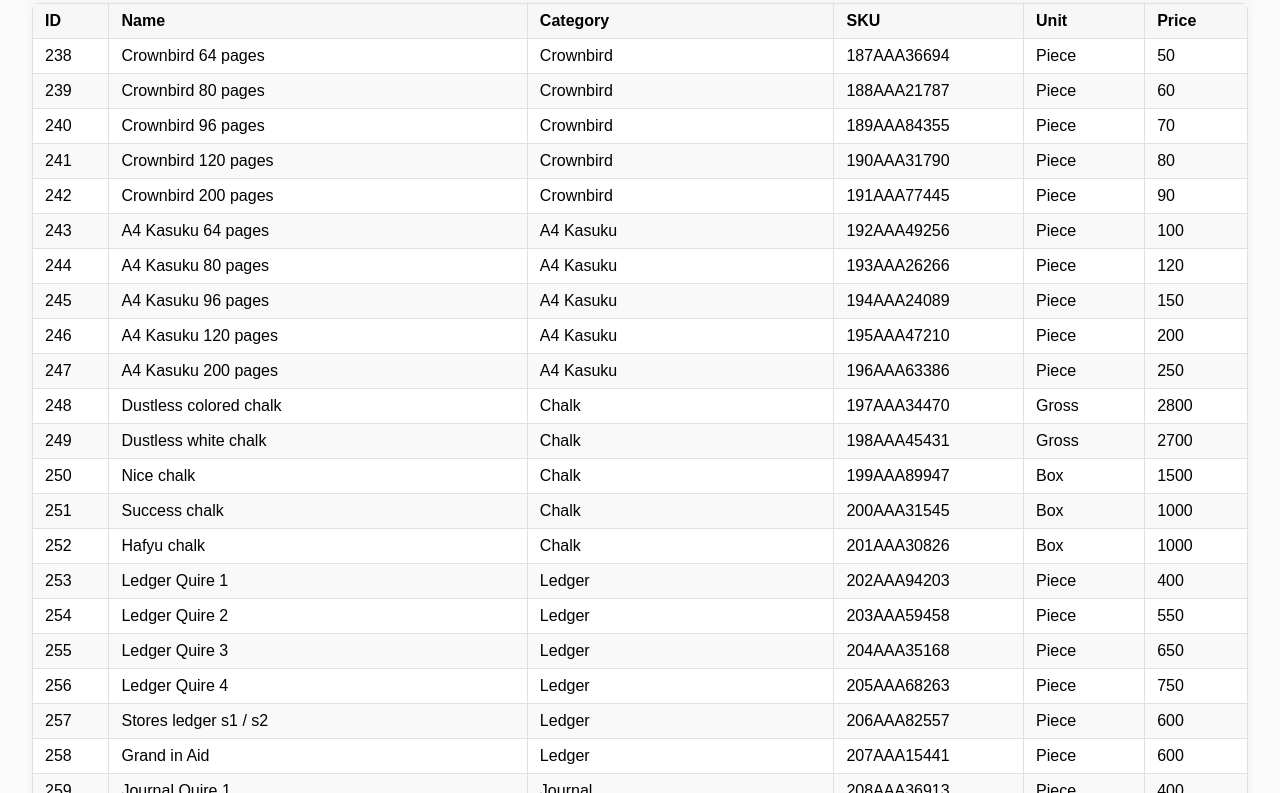
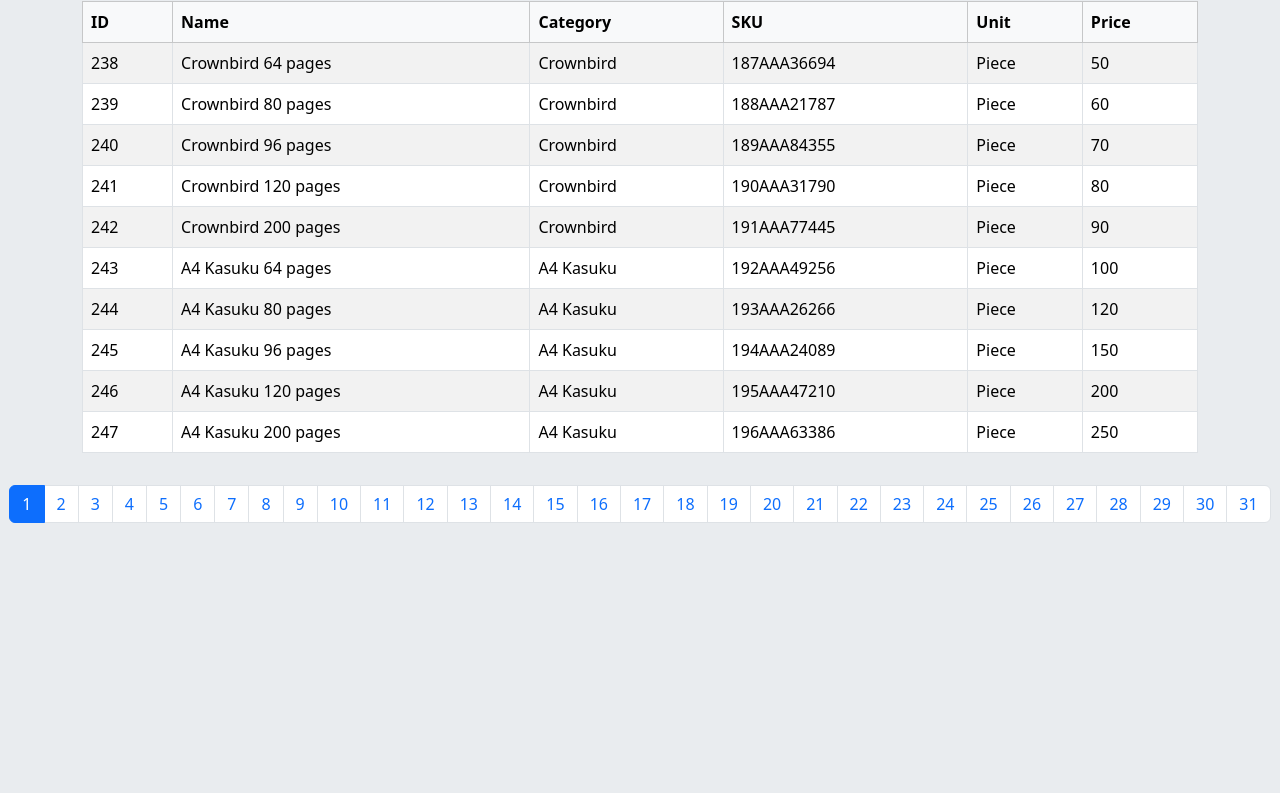
Before and after one commit to Harmo254ke/online-quotation, a plain HTML site: page index.html in a window 1280 px wide. Shown: the part 77-870 px from the top of the page. After the commit the page ends 800 px from the top, so only its background shows below. Drawn offline with nearby package versions, Linux system fonts and the light colour scheme.

Commit message:
Show table: bootstrap

```diff
--- a/index.html
+++ b/index.html
@@ -3,14 +3,22 @@
 
 <head>
   <meta charset="UTF-8" />
-  <link rel="stylesheet" href="./styles/table.css">
+  <link href="https://cdn.jsdelivr.net/npm/bootstrap@5.3.8/dist/css/bootstrap.min.css" rel="stylesheet"
+    integrity="sha384-sRIl4kxILFvY47J16cr9ZwB07vP4J8+LH7qKQnuqkuIAvNWLzeN8tE5YBujZqJLB" crossorigin="anonymous">
+  <script src="https://cdn.jsdelivr.net/npm/bootstrap@5.3.8/dist/js/bootstrap.bundle.min.js"
+    integrity="sha384-FKyoEForCGlyvwx9Hj09JcYn3nv7wiPVlz7YYwJrWVcXK/BmnVDxM+D2scQbITxI"
+    crossorigin="anonymous"></script>
+  <script type="module" src="./src/index.js"></script>
   <title>Simple CSV Loader</title>
 </head>
 
-<body>
-  <h2>Prepare your order</h2>
-  <table id="quotation-table">
-    <thead>
+<body class="bg-body-secondary text-body">
+  <div class="container py-4">
+    <h2 class="mb-3 text-center">Quotation Table</h2>
+
+    <div class="table-responsive">
+      <table class="table table-striped table-bordered align-middle">
+        <thead class="table-light">
           <tr>
             <th>ID</th>
             <th>Name</th>
@@ -20,9 +28,14 @@
             <th>Price</th>
           </tr>
         </thead>
-    <tbody></tbody>
+        <tbody id="quotation-body"></tbody>
       </table>
-  <script type="module" src="./src/index.js"></script>
+    </div>
+
+    <nav>
+      <ul id="pagination" class="pagination justify-content-center mt-3"></ul>
+    </nav>
+  </div>
 </body>
 
 </html>
--- a/src/index.js
+++ b/src/index.js
@@ -2,16 +2,44 @@ import { loadCSV } from "./database/loadCsv.js";
 
 window.addEventListener('load', async () => {
   const data = await loadCSV()
-  renderTable(data);
+  TableComponent(data, 10);
 });
+
 /**
+ * Renders paginated table
  * @param {Quotation[]} data
+ * @param {number} pageSize
  */
-function renderTable(data) {
-  const tbody = document.querySelector('#quotation-table tbody');
-  tbody.innerHTML = ''; // clear existing rows
+const TableComponent = (data, pageSize) => {
+  let currentPage = 1;
+  /** @type {number} */
+  const totalPages = Math.ceil(data.length / pageSize);
+  /** @type {HTMLTableSectionElement} */
+  const tbody = document.getElementById('quotation-body');
+  /** @type {HTMLUListElement} */
+  const pagination = document.getElementById('pagination');
 
-  data.forEach(item => {
+  // First time load: first page by default, 'useEffect'
+  renderPage(tbody, currentPage, totalPages, pagination, pageSize, data);
+
+  /**
+   * Renders paginated table
+    *@param {HTMLTableSectionElement} tbody
+   * @param {number} currentPage
+   * @param {number} pageSize
+   * @param {Quotation[]} data
+   * @param {number} totalPages
+   * @param {HTMLUListElement} pagination
+   */
+
+  function renderPage(tbody, currentPage, totalPages, pagination, pageSize, data) {
+    tbody.innerHTML = '';
+
+    const start = (currentPage - 1) * pageSize;
+    const end = start + pageSize;
+    const rows = data.slice(start, end);
+
+    rows.forEach(item => {
       const row = document.createElement('tr');
       row.innerHTML = `
         <td>${item.id}</td>
@@ -23,4 +51,30 @@ function renderTable(data) {
       `;
       tbody.appendChild(row);
     });
+    renderPagination(pagination, totalPages, currentPage, tbody, pageSize, data);
   }
+  /**
+   * Renders paginated table
+    *@param {HTMLTableSectionElement} tbody
+   * @param {number} currentPage
+   * @param {number} pageSize
+   * @param {Quotation[]} data
+   * @param {number} totalPages
+   * @param {HTMLUListElement} pagination
+   */
+  function renderPagination(pagination, totalPages, currentPage, tbody, pageSize, data) {
+    pagination.innerHTML = '';
+
+    for (let i = 1; i <= totalPages; i++) {
+      const li = document.createElement('li');
+      li.className = `page-item ${i === currentPage ? 'active' : ''}`;
+      const btn = document.createElement('button');
+      btn.className = 'page-link';
+      btn.textContent = i;
+      //Render on button click
+      btn.addEventListener('click', () => renderPage(tbody, i, totalPages, pagination, pageSize, data));
+      li.appendChild(btn);
+      pagination.appendChild(li);
+    }
+  }
+}
```
Lines whose indentation alone changed are shown as unchanged.
